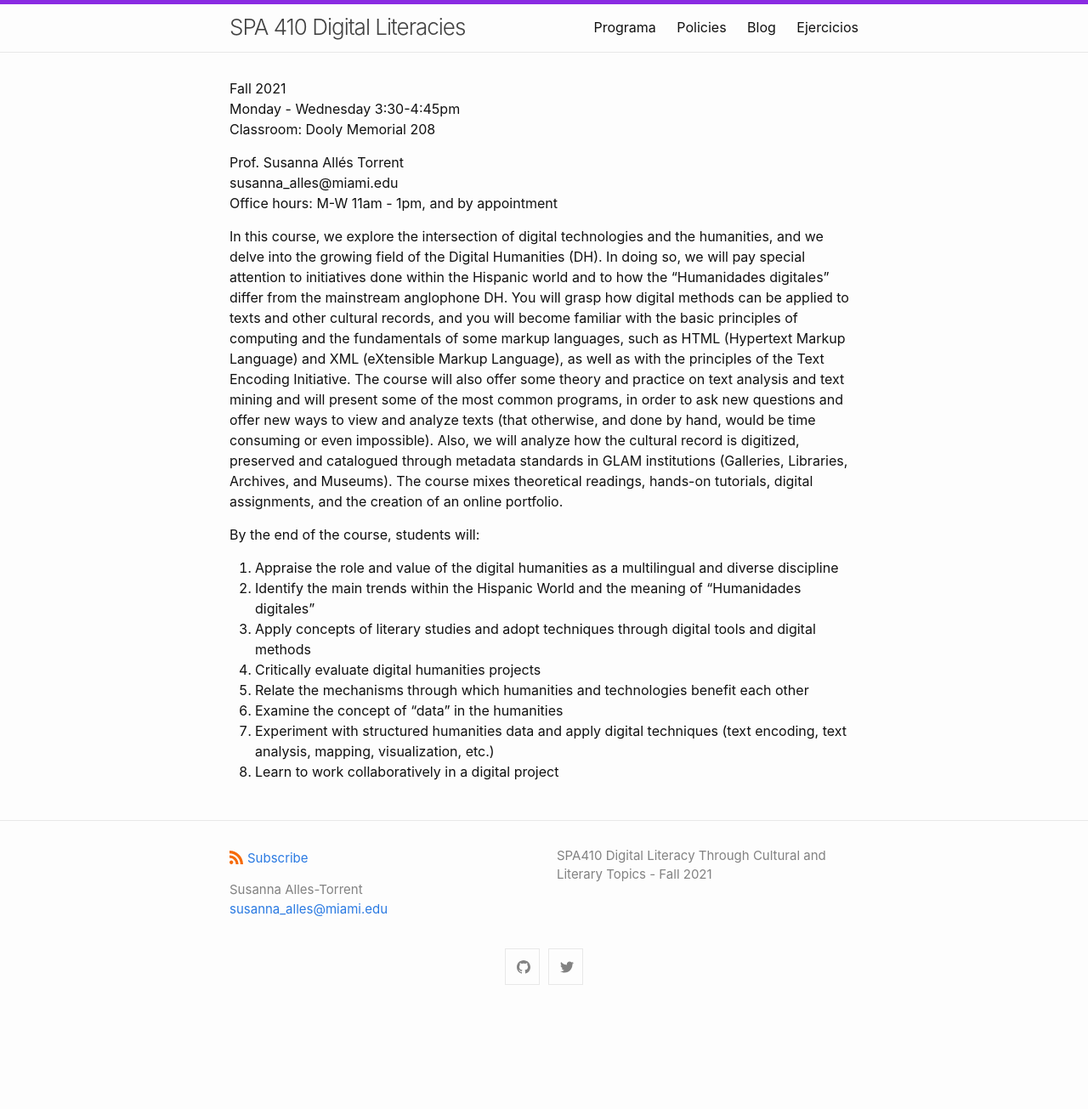
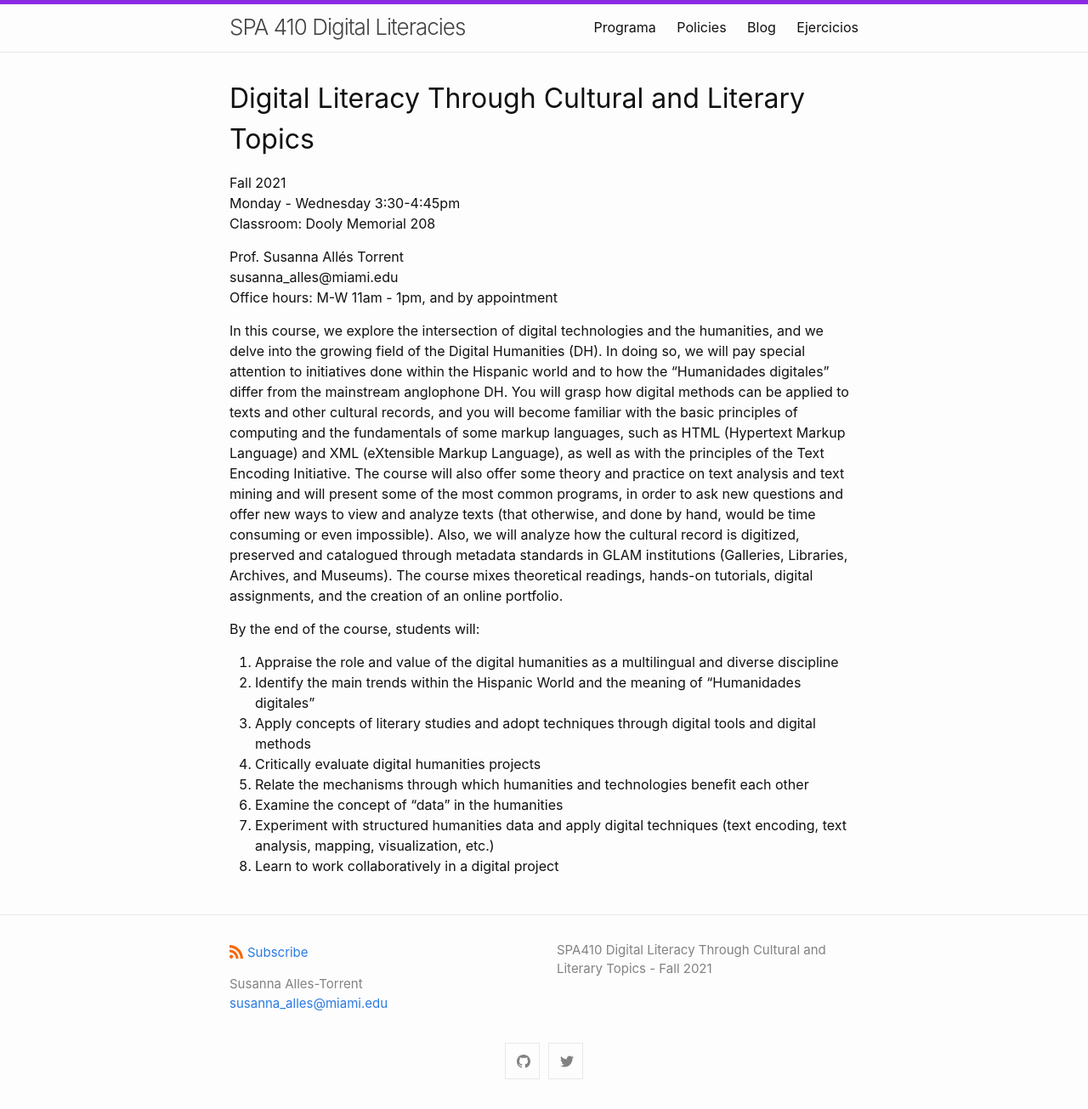
Before and after one commit to susannalles/SPA410, a Jekyll site: the page built from index.md, in a window 1280 px wide. Shown: the whole page at 85% size. Built offline with Jekyll 4.4.1, drawn with Linux system fonts in a browser that asks for light colours; before the commit the page ends 1194 px from its top, so only the background shows below that.

Commit message:
Update index.md

```diff
--- a/index.md
+++ b/index.md
@@ -4,6 +4,7 @@
 # See: https://jekyllrb.com/docs/themes/#overriding-theme-defaults
 #
 layout: home
+title: Digital Literacy Through Cultural and Literary Topics
 ---
 
 Fall 2021 \
```
